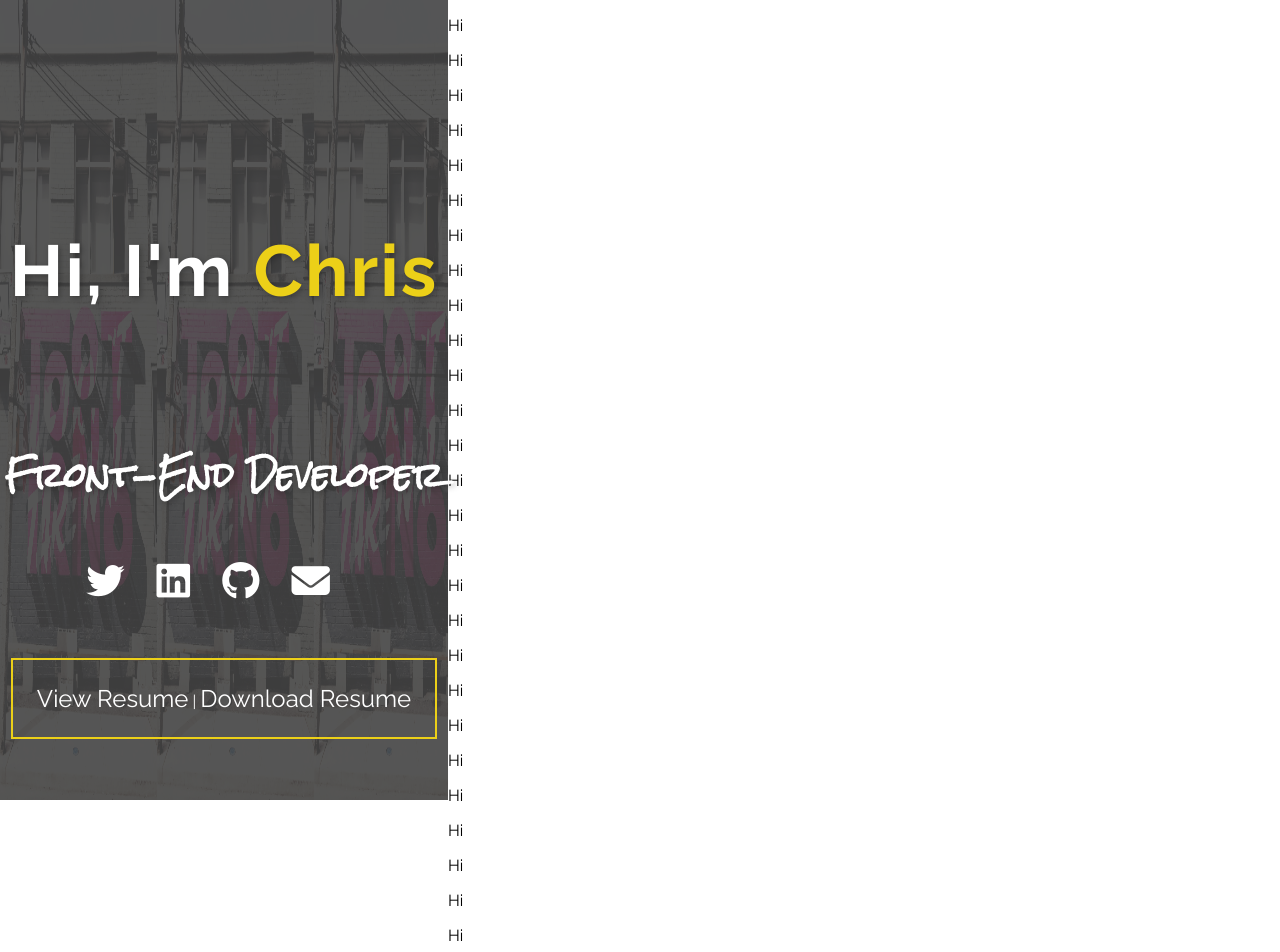
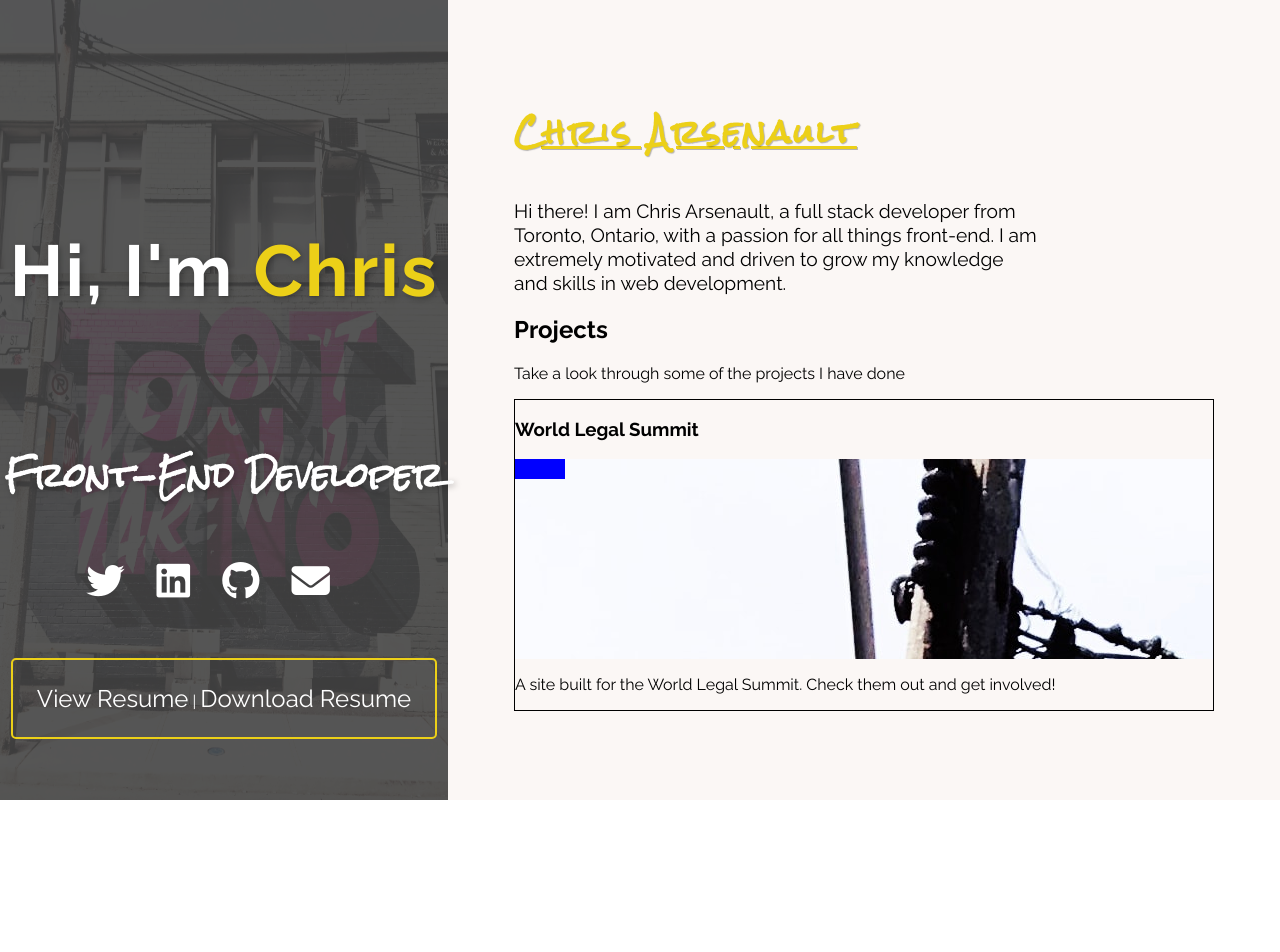
Before and after one commit to chrisstanarsenault/react-portfolio, a React (Create React App) app: page / in a window 1280 px wide. Shown: the top 952 px of the page. After the commit the page ends 800 px from the top, so only its background shows below. Built offline with nearby package versions, Linux system fonts and the light colour scheme.

Commit message:
started putting together basic layout for main section

```diff
--- /dev/null
+++ b/src/assets.js
@@ -0,0 +1,6 @@
+const projectImages =
+  {
+    torontoWall: require('./images/toronto-wall.jpg')
+  }
+
+module.exports = projectImages;
--- a/src/components/header/Header.js
+++ b/src/components/header/Header.js
@@ -66,6 +66,7 @@ const Title = styled.h3`
 const Resume = styled.div`
   margin-top: 3rem;
   border: 2px solid ${bosYellow};
+  border-radius: 5px;
   padding: 1.5rem;
 `;
 
--- /dev/null
+++ b/src/components/main-section/About.js
@@ -0,0 +1,33 @@
+import React, { Component } from 'react';
+import styled from "styled-components";
+
+import { bosYellow, rockSalt } from "../../util/sharedStyles";
+
+export default class About extends Component {
+  render() {
+    return (
+      <Container>
+        <Name>Chris Arsenault</Name>
+        <AboutParagraph>Hi there!  I am Chris Arsenault, a full stack developer from Toronto, Ontario, with a passion for all things front-end. I am extremely motivated and driven to grow my knowledge and skills in web development.</AboutParagraph>
+      </Container>
+    )
+  }
+}
+
+const Container = styled.div`
+  max-width: 75%;
+`;
+
+const Name = styled.h3`
+  font-family: ${rockSalt};
+  font-size: 1.9rem;
+  color: ${bosYellow};
+  text-shadow: 1px 1px 1px #00000047;
+  letter-spacing: 3px;
+  text-decoration: underline;
+`;
+
+const AboutParagraph = styled.p`
+  font-size: 1.2rem;
+  line-height: 1.5rem;
+`;
--- a/src/components/main-section/Main.js
+++ b/src/components/main-section/Main.js
@@ -1,50 +1,18 @@
 import React, { Component } from 'react';
 import styled from 'styled-components';
+
+import About from "./About";
+import Projects from "./Projects";
+
 import { blueGreen } from '../../util/sharedStyles';
+
 
 export default class Main extends Component {
   render() {
     return (
       <Wrapper>
-        <p>Hi</p>
-        <p>Hi</p>
-        <p>Hi</p>
-        <p>Hi</p>
-        <p>Hi</p>
-        <p>Hi</p>
-        <p>Hi</p>
-        <p>Hi</p>
-        <p>Hi</p>
-        <p>Hi</p>
-        <p>Hi</p>
-        <p>Hi</p>
-        <p>Hi</p>
-        <p>Hi</p>
-        <p>Hi</p>
-        <p>Hi</p>
-        <p>Hi</p>
-        <p>Hi</p>
-        <p>Hi</p>
-        <p>Hi</p>
-        <p>Hi</p>
-        <p>Hi</p>
-        <p>Hi</p>
-        <p>Hi</p>
-        <p>Hi</p>
-        <p>Hi</p>
-        <p>Hi</p>
-        <p>Hi</p>
-        <p>Hi</p>
-        <p>Hi</p>
-        <p>Hi</p>
-        <p>Hi</p>
-        <p>Hi</p>
-        <p>Hi</p>
-        <p>Hi</p>
-        <p>Hi</p>
-        <p>Hi</p>
-        <p>Hi</p>
-        <p>Hi</p>
+        <About />
+        <Projects />
       </Wrapper>
     )
   }
@@ -53,4 +21,6 @@ export default class Main extends Component {
 const Wrapper = styled.div`
   width: 65%;
   margin-left: auto;
+  padding: 4.125rem;
+  background: #fbf7f5;
 `;
--- /dev/null
+++ b/src/components/main-section/Project.js
@@ -0,0 +1,34 @@
+import React, { Component } from 'react';
+import styled from 'styled-components';
+
+import images from '../../assets';
+
+export default class Project extends Component {
+  render() {
+    return (
+      <Container>
+        <h3>{this.props.projects[0].name}</h3>
+        <ProjectContainer image = {images[this.props.projects[0].image]}>
+          <TechStackIconsContainer />
+        </ProjectContainer>
+        <p>{this.props.projects[0].info}</p>
+      </Container>
+    )
+  }
+}
+
+const Container = styled.div`
+    border: 1px solid black;
+  `;
+
+  const ProjectContainer = styled.div`
+    width: 100%;
+    height: 200px;
+    background: url(${props => props.image});
+  `;
+
+  const TechStackIconsContainer = styled.div`
+    width: 50px;
+    height: 20px;
+    background-color: blue;
+  `;
--- /dev/null
+++ b/src/components/main-section/Projects.js
@@ -0,0 +1,31 @@
+import React, { Component } from 'react';
+import styled from 'styled-components';
+
+import TorontoWall from '../../images/toronto-wall.jpg';
+
+import Project from './Project';
+
+const projects = [
+  {
+    name: "World Legal Summit",
+    image: "torontoWall",
+    liveLink: "https://worldlegalsummit.org",
+    githubLink: "none",
+    info: "A site built for the World Legal Summit. Check them out and get involved!",
+  }
+]
+
+export default class Projects extends Component {
+  render() {
+    return (
+      <div>
+        <h2>Projects</h2>
+        <p>Take a look through some of the projects I have done</p>
+
+        <Project projects={projects} />
+      </div>
+
+
+    )
+  }
+}
```
